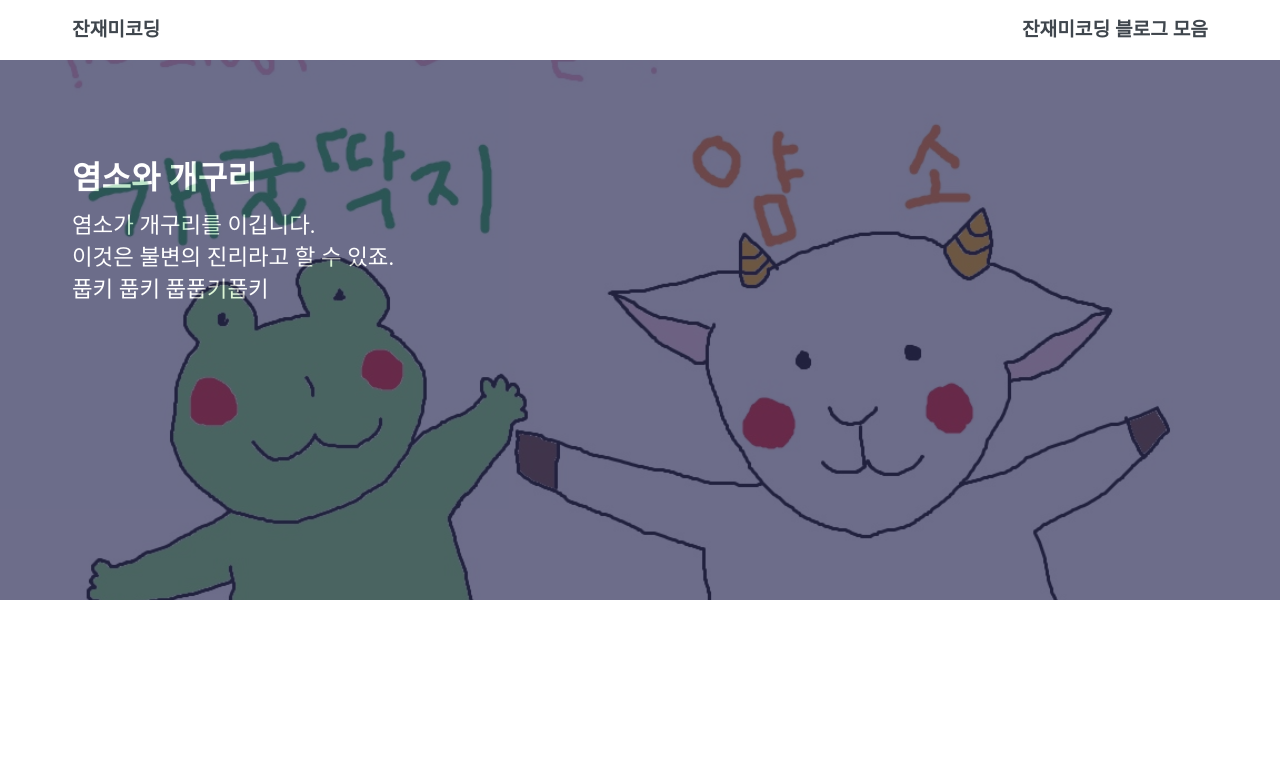
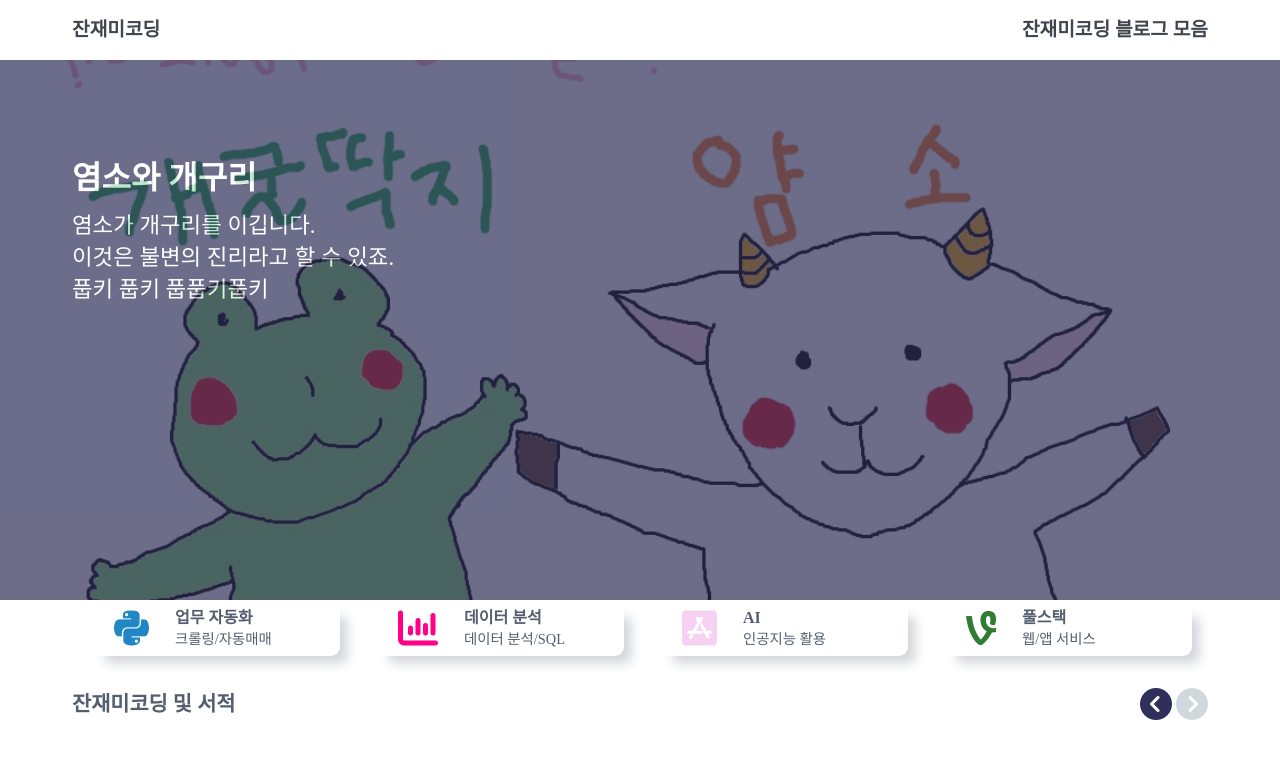
Before and after one commit to Goathoon/WebpageCourse_Alone, a plain HTML site: page index.html in a window 1280 px wide. Drawn offline with Linux system fonts and the light colour scheme; a web font is replaced by a local one.

Commit message:
html body section doing

```diff
--- a/css/style.css
+++ b/css/style.css
@@ -114,9 +114,102 @@ section {
     padding-bottom: 100px;
 }
 
+.skill-container {
+    width: 100%;
+    height: 100%;
+    display: flex;
+    justify-content: space-around;
+    align-items: center;
+}
+
+.skill {
+    width: 25%;
+    background-color: #fff;
+    display: flex;
+    align-items: center;
+    border-radius: 9px;
+    padding: 0.5rem 1rem;
+    margin: 0 1rem;
+    box-shadow: 12px 12px 12px -5px rgba(25, 42, 70, .2);
+}
+
+.skill-title {
+    display: flex;
+    flex-direction: column;
+    align-content: center;
+    margin: 0 1rem;
+}
+
+.skill-name {
+    font-weight: bold;
+    color: #545e6f;
+    margin-bottom: 0.2rem;
+}
+
+.skill-usage {
+    font-size: 0.9rem;
+    color: #545e6f;
+}
+
+.skill-icon {
+    font-size: 2.5rem;
+    margin: 0 10px;
+}
+
+.python-style {
+    color: #2186c4;
+}
+
+.analysis-style {
+    color: #ff0086;
+}
+
+.ai-style {
+    color: #f7d1f1;
+}
+
+.vue-style {
+    color: #2e7d32;
+}
+
+.roadmap-container {
+    width: 100%;
+    margin-top: 2rem;
+}
+
+.roadmap-title-container {
+    width: 100%;
+    display: flex;
+    justify-content: space-between;
+    align-items: center;
+}
+
+.roadmap-title {
+    font-size: 1.3rem;
+    font-weight: bold;
+    color: #545e6f;
+}
+
+.slide-prev {
+    font-size: 2rem;
+    cursor: pointer;
+    color: rgb(47, 48, 89);
+}
+
+.slide-next {
+    font-size: 2rem;
+    cursor: pointer;
+    color: #cfd8dc;
+}
 
 @media only screen and (min-width: 1200px) {
     .inner {
         max-width: 1200px;
     }
 }
+
+@media only screen and (max-width:980px) {
+    .skill-container {
+        display: none;
+    }
+}
--- a/index.html
+++ b/index.html
@@ -68,6 +68,56 @@
             </div>
         </div>
     </section>
+    <section>
+        <div class="inner">
+            <div class="skill-container">
+                <div class="skill">
+                    <i class="fab fa-python python-style skill-icon"></i>
+                    <div class="skill-title">
+                        <div class="skill-name">업무 자동화</div>
+                        <div class="skill-usage">크롤링/자동매매</div>
+                    </div>
+                </div>
+                <div class="skill">
+                    <i class="fa fa-bar-chart skill-icon analysis-style"></i>
+                    <div class="skill-title">
+                        <div class="skill-name">데이터 분석</div>
+                        <div class="skill-usage">데이터 분석/SQL</div>
+                    </div>
+                </div>
+                <div class="skill">
+                    <i class="fab fa-app-store-ios skill-icon ai-style"></i>
+                    <div class="skill-title">
+                        <div class="skill-name">AI</div>
+                        <div class="skill-usage">인공지능 활용</div>
+                    </div>
+                </div>
+                <div class="skill">
+                    <i class="fa fa-vine skill-icon vue-style"></i>
+                    <div class=" skill-title">
+                        <div class="skill-name">풀스택</div>
+                        <div class="skill-usage">웹/앱 서비스</div>
+                    </div>
+                </div>
+            </div>
+
+        </div>
+
+    </section>
+    <section>
+        <div class="inner">
+            <div class="roadmap-container">
+                <div class="roadmap-title-container">
+                    <div class="roadmap-title">잔재미코딩 및 서적</div>
+                    <div class="arrow-container">
+                        <i class="fas fa-chevron-circle-left slide-prev"></i>
+                        <i class="fas fa-chevron-circle-right slide-next"></i>
+                    </div>
+                </div>
+                <div class="class-list-container"></div>
+            </div>
+        </div>
+    </section>
     <footer>
 
     </footer>
```
